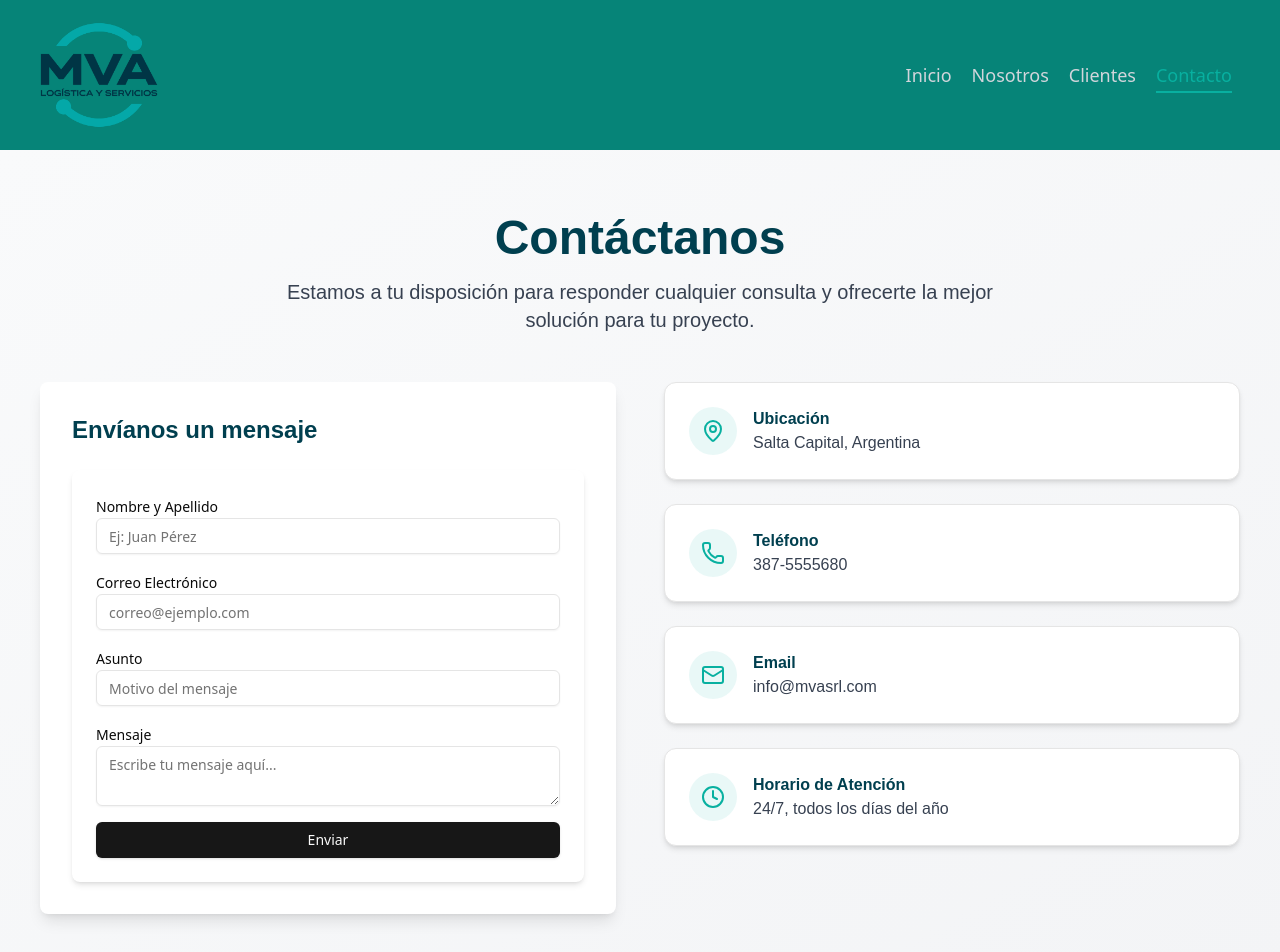
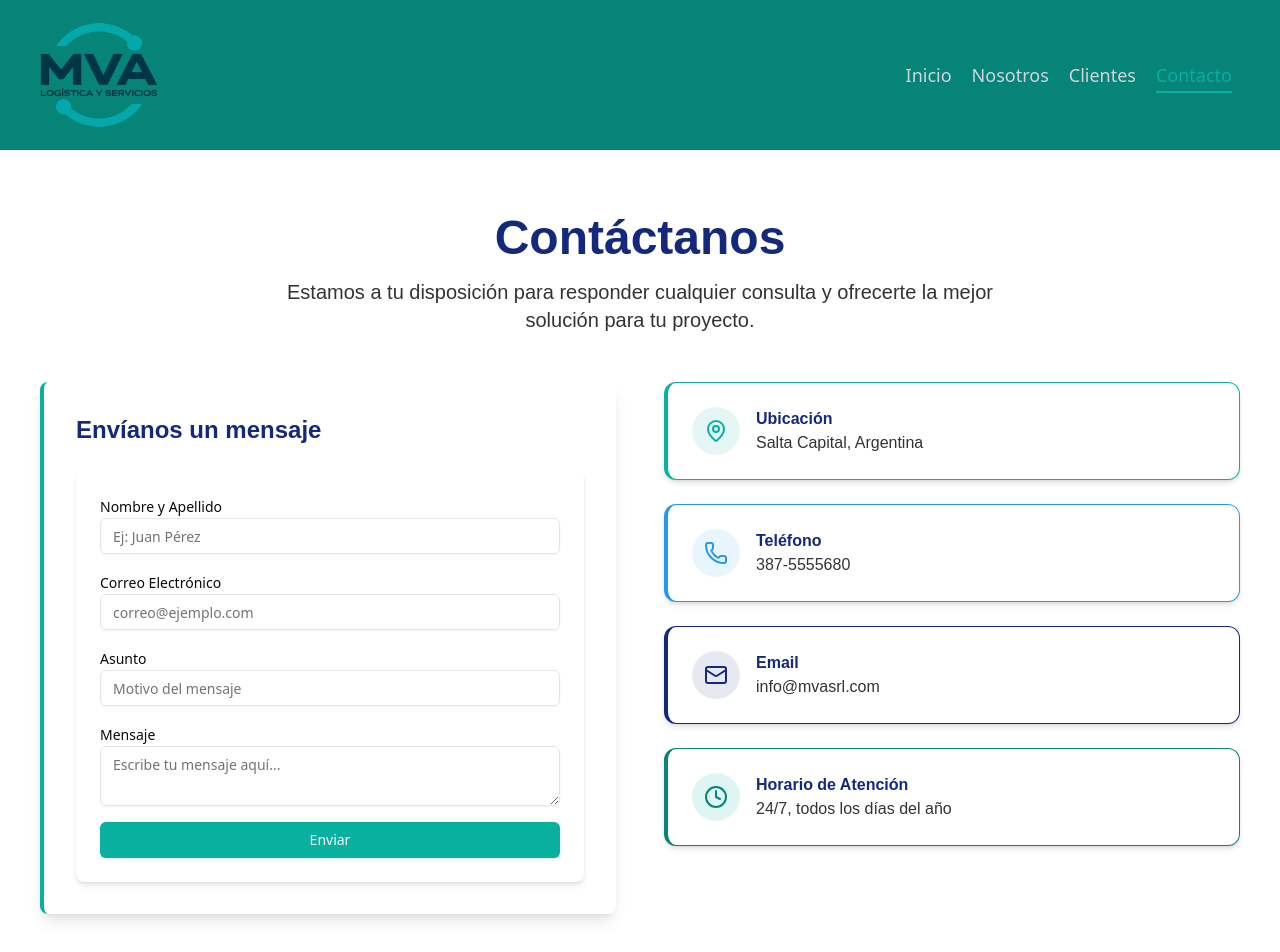
Before and after one commit to ArielDRighi/mva-frontend, a Next.js app: page /contacto in a window 1280 px wide. Shown: the top 952 px of the page. Built offline with nearby package versions, Linux system fonts and the light colour scheme.

Commit message:
restyle de pagina contacto

```diff
--- a/components/forms/ContactForm.tsx
+++ b/components/forms/ContactForm.tsx
@@ -45,7 +45,11 @@ export function ContactForm() {
     >
       <div>
         <Label htmlFor="fullName">Nombre y Apellido</Label>
-        <Input id="fullName" {...register("fullName")} placeholder="Ej: Juan Pérez" />
+        <Input
+          id="fullName"
+          {...register("fullName")}
+          placeholder="Ej: Juan Pérez"
+        />
         {errors.fullName && (
           <p className="text-red-500 text-sm">{errors.fullName.message}</p>
         )}
@@ -53,13 +57,23 @@ export function ContactForm() {
 
       <div>
         <Label htmlFor="email">Correo Electrónico</Label>
-        <Input id="email" {...register("email")} placeholder="correo@ejemplo.com" />
-        {errors.email && <p className="text-red-500 text-sm">{errors.email.message}</p>}
+        <Input
+          id="email"
+          {...register("email")}
+          placeholder="correo@ejemplo.com"
+        />
+        {errors.email && (
+          <p className="text-red-500 text-sm">{errors.email.message}</p>
+        )}
       </div>
 
       <div>
         <Label htmlFor="subject">Asunto</Label>
-        <Input id="subject" {...register("subject")} placeholder="Motivo del mensaje" />
+        <Input
+          id="subject"
+          {...register("subject")}
+          placeholder="Motivo del mensaje"
+        />
         {errors.subject && (
           <p className="text-red-500 text-sm">{errors.subject.message}</p>
         )}
@@ -67,13 +81,21 @@ export function ContactForm() {
 
       <div>
         <Label htmlFor="message">Mensaje</Label>
-        <Textarea id="message" {...register("message")} placeholder="Escribe tu mensaje aquí..." />
+        <Textarea
+          id="message"
+          {...register("message")}
+          placeholder="Escribe tu mensaje aquí..."
+        />
         {errors.message && (
           <p className="text-red-500 text-sm">{errors.message.message}</p>
         )}
       </div>
 
-      <Button type="submit" disabled={isSubmitting} className="w-full">
+      <Button
+        type="submit"
+        disabled={isSubmitting}
+        className="w-full bg-mva-turquesa hover:bg-mva-turquesa-400"
+      >
         {isSubmitting ? "Enviando..." : "Enviar"}
       </Button>
     </form>
--- a/components/pages/ContactoPage.tsx
+++ b/components/pages/ContactoPage.tsx
@@ -8,7 +8,7 @@ import { Card, CardContent } from "@/components/ui/card";
 export default function ContactoPage() {
   return (
     <motion.div
-      className="min-h-screen flex flex-col bg-gradient-to-br from-gray-50 to-gray-100 p-4 py-16 mt-[150px]"
+      className="flex-1 flex flex-col bg-mva-blanco-100 p-4 py-16 mt-[150px]"
       initial={{ opacity: 0, y: 30 }}
       animate={{ opacity: 1, y: 0 }}
       transition={{ duration: 0.5 }}
@@ -21,10 +21,10 @@ export default function ContactoPage() {
           transition={{ duration: 0.6 }}
           className="text-center mb-12"
         >
-          <h1 className="text-4xl md:text-5xl font-bold text-[#003F4F] mb-4 font-montserrat">
+          <h1 className="text-4xl md:text-5xl font-bold text-mva-azul mb-4 font-montserrat">
             Contáctanos
           </h1>
-          <p className="text-xl text-gray-700 max-w-3xl mx-auto font-poppins">
+          <p className="text-xl text-textBlackTitle max-w-3xl mx-auto font-poppins">
             Estamos a tu disposición para responder cualquier consulta y
             ofrecerte la mejor solución para tu proyecto.
           </p>
@@ -37,9 +37,9 @@ export default function ContactoPage() {
             whileInView={{ opacity: 1, x: 0 }}
             viewport={{ once: true, amount: 0.2 }}
             transition={{ duration: 0.6, delay: 0.2 }}
-            className="bg-white p-8 rounded-lg shadow-lg"
+            className="bg-mva-blanco-100 p-8 rounded-lg shadow-lg border-l-4 border-mva-turquesa"
           >
-            <h2 className="text-2xl font-semibold text-[#003F4F] mb-6 font-montserrat">
+            <h2 className="text-2xl font-semibold text-mva-azul mb-6 font-montserrat">
               Envíanos un mensaje
             </h2>
             <ContactForm />
@@ -53,60 +53,68 @@ export default function ContactoPage() {
             transition={{ duration: 0.6, delay: 0.4 }}
             className="flex flex-col gap-6"
           >
-            <Card className="shadow-md hover:shadow-lg transition-shadow duration-300">
+            {/* Ubicación */}
+            <Card className="shadow-md hover:shadow-lg transition-shadow duration-300 bg-mva-blanco-100 border-l-4 border-mva-turquesa">
               <CardContent className="p-6 flex items-start space-x-4">
-                <div className="bg-mva-turquesa-100/30 p-3 rounded-full">
+                <div className="bg-mva-turquesa/10 p-3 rounded-full">
                   <MapPin className="h-6 w-6 text-mva-turquesa" />
                 </div>
                 <div>
-                  <h3 className="font-semibold text-[#003F4F] font-montserrat">
+                  <h3 className="font-semibold text-mva-azul font-montserrat">
                     Ubicación
                   </h3>
-                  <p className="text-gray-700 font-poppins">
+                  <p className="text-textBlackTitle font-poppins">
                     Salta Capital, Argentina
                   </p>
                 </div>
               </CardContent>
             </Card>
 
-            <Card className="shadow-md hover:shadow-lg transition-shadow duration-300">
+            {/* Teléfono */}
+            <Card className="shadow-md hover:shadow-lg transition-shadow duration-300 bg-mva-blanco-100 border-l-4 border-mva-celeste">
               <CardContent className="p-6 flex items-start space-x-4">
-                <div className="bg-mva-turquesa-100/30 p-3 rounded-full">
-                  <Phone className="h-6 w-6 text-mva-turquesa" />
+                <div className="bg-mva-celeste/10 p-3 rounded-full">
+                  <Phone className="h-6 w-6 text-mva-celeste" />
                 </div>
                 <div>
-                  <h3 className="font-semibold text-[#003F4F] font-montserrat">
+                  <h3 className="font-semibold text-mva-azul font-montserrat">
                     Teléfono
                   </h3>
-                  <p className="text-gray-700 font-poppins">387-5555680</p>
+                  <p className="text-textBlackTitle font-poppins">
+                    387-5555680
+                  </p>
                 </div>
               </CardContent>
             </Card>
 
-            <Card className="shadow-md hover:shadow-lg transition-shadow duration-300">
+            {/* Email */}
+            <Card className="shadow-md hover:shadow-lg transition-shadow duration-300 bg-mva-blanco-100 border-l-4 border-mva-azul">
               <CardContent className="p-6 flex items-start space-x-4">
-                <div className="bg-mva-turquesa-100/30 p-3 rounded-full">
-                  <Mail className="h-6 w-6 text-mva-turquesa" />
+                <div className="bg-mva-azul/10 p-3 rounded-full">
+                  <Mail className="h-6 w-6 text-mva-azul" />
                 </div>
                 <div>
-                  <h3 className="font-semibold text-[#003F4F] font-montserrat">
+                  <h3 className="font-semibold text-mva-azul font-montserrat">
                     Email
                   </h3>
-                  <p className="text-gray-700 font-poppins">info@mvasrl.com</p>
+                  <p className="text-textBlackTitle font-poppins">
+                    info@mvasrl.com
+                  </p>
                 </div>
               </CardContent>
             </Card>
 
-            <Card className="shadow-md hover:shadow-lg transition-shadow duration-300">
+            {/* Horario */}
+            <Card className="shadow-md hover:shadow-lg transition-shadow duration-300 bg-mva-blanco-100 border-l-4 border-mva-turquesa-400">
               <CardContent className="p-6 flex items-start space-x-4">
-                <div className="bg-mva-turquesa-100/30 p-3 rounded-full">
-                  <Clock className="h-6 w-6 text-mva-turquesa" />
+                <div className="bg-mva-turquesa-200/20 p-3 rounded-full">
+                  <Clock className="h-6 w-6 text-mva-turquesa-400" />
                 </div>
                 <div>
-                  <h3 className="font-semibold text-[#003F4F] font-montserrat">
+                  <h3 className="font-semibold text-mva-azul font-montserrat">
                     Horario de Atención
                   </h3>
-                  <p className="text-gray-700 font-poppins">
+                  <p className="text-textBlackTitle font-poppins">
                     24/7, todos los días del año
                   </p>
                 </div>
```
